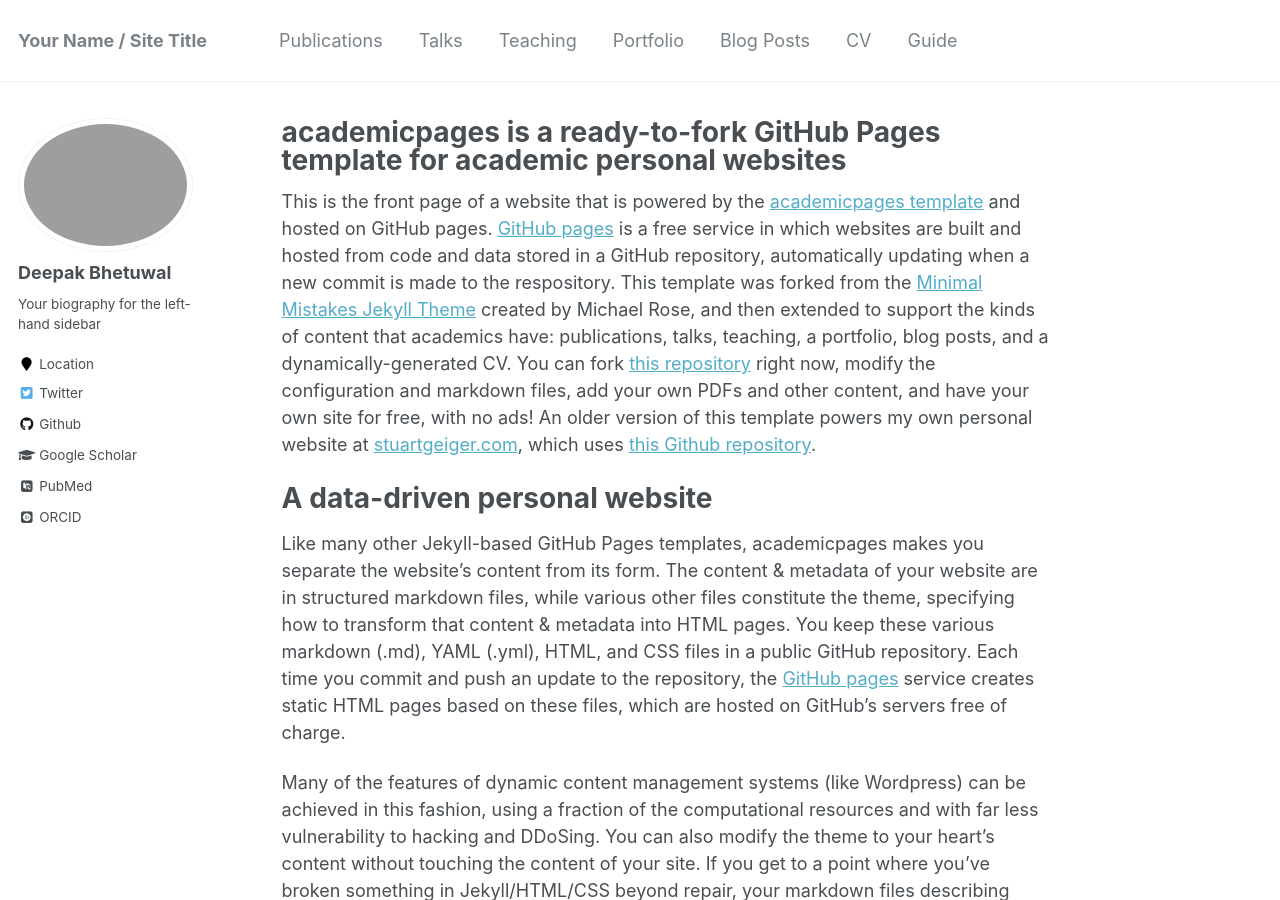
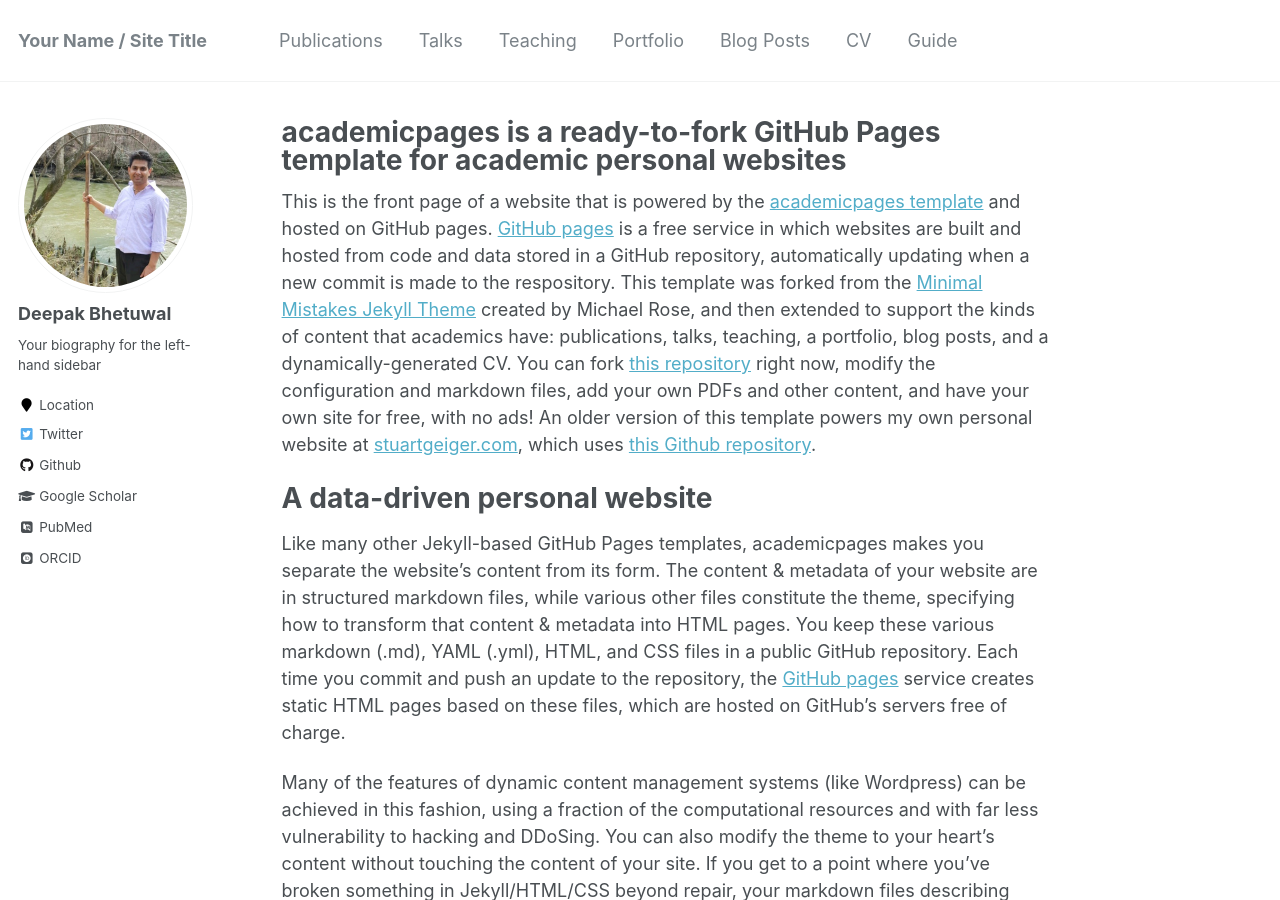
Before and after one commit to dkb208/dkb208.github.io, a Jekyll site: the page built from _pages/about.md, in a window 1280 px wide and 900 px high. Built offline with Jekyll 4.4.1, drawn with Linux system fonts in a browser that asks for light colours; some web fonts are replaced.

Commit message:
Update _config.yml

```diff
--- a/_config.yml
+++ b/_config.yml
@@ -81,7 +81,7 @@ analytics:
 # Site Author
 author:
   name             : "Deepak Bhetuwal"
-  avatar           : "profile.png"
+  avatar           : "1614233848072.jpeg"
   bio              : "Your biography for the left-hand sidebar"
   location         : "Location"
   employer         :
```
